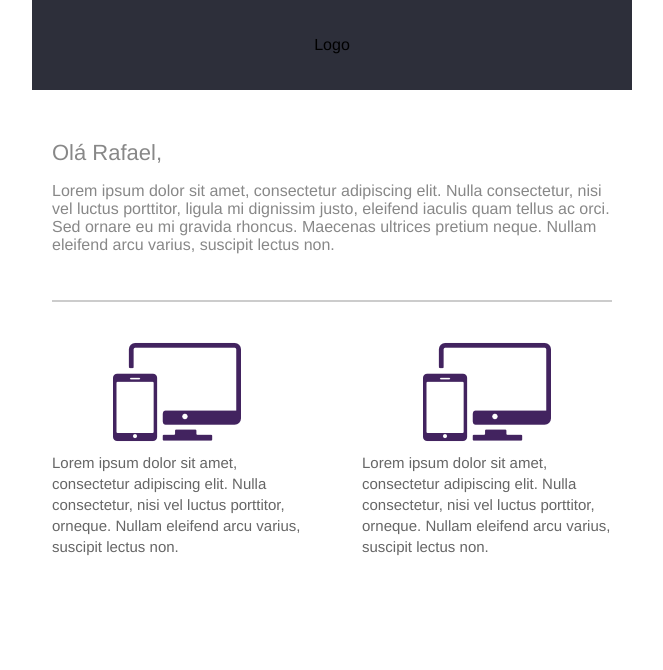
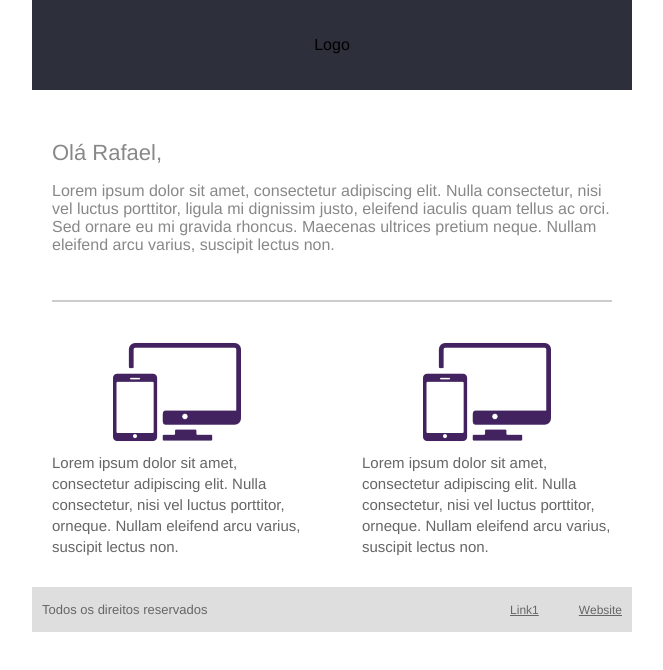
Before and after one commit to rafael-papito/email, a plain HTML site: page index.html in a window 1280 px wide. Shown: the whole page, without its empty margins (308-971 px from the left). Drawn offline with Linux system fonts and the light colour scheme.

Commit message:
Update index.html

```diff
--- a/index.html
+++ b/index.html
@@ -62,6 +62,22 @@
                     </table>
                 </td>
             </tr>
+            <tr>
+                <td style="padding:15px 10px 15px 10px;" bgcolor="#dfdedf">
+                    <table width="100%" cellpadding="0" cellspacing="0">
+                        <tr>
+                            <td width="480" style="color:#666;font-size:13px;" align="left">Todos os direitos reservados</td>
+                            <td style="font-size:12px;" width="70" align="left"><a style="color:#666" target="_blank" href="http://www.dankicode.com">Link1</a></td>
+                            <td style="font-size:12px;" width="30" align="left"><a style="color:#666" target="_blank" href="http://www.dankicode.com">Website</a></td>
+                        </tr>
+                    </table>
+                </td>
+            </tr>
         </table>
+        <script>
+            window(
+                alert("Esse projeto é única e exclusivamente 'demonstrativo', em nenhuma circunstância deve ser usado de maneira comercial e/ou Monetizada. 😁 Obrigado! ")
+            )
+        </script>
     </body>
 </html>
```
